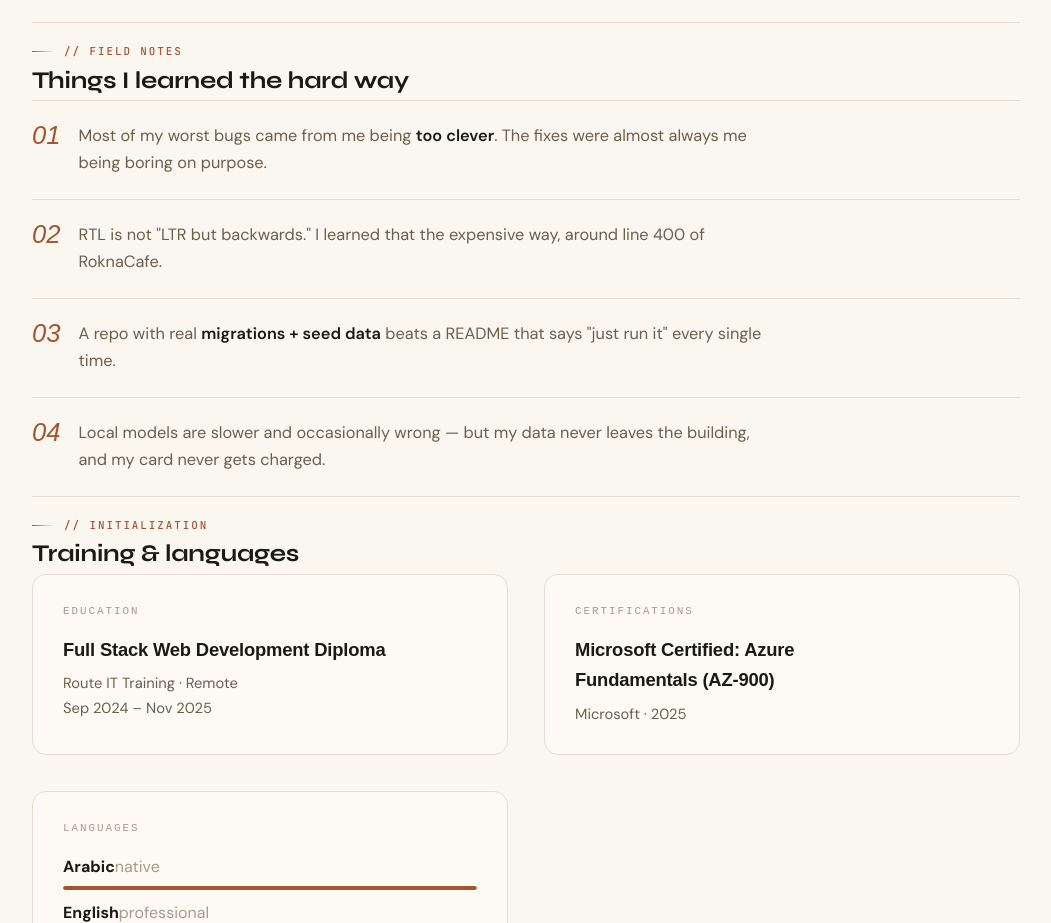
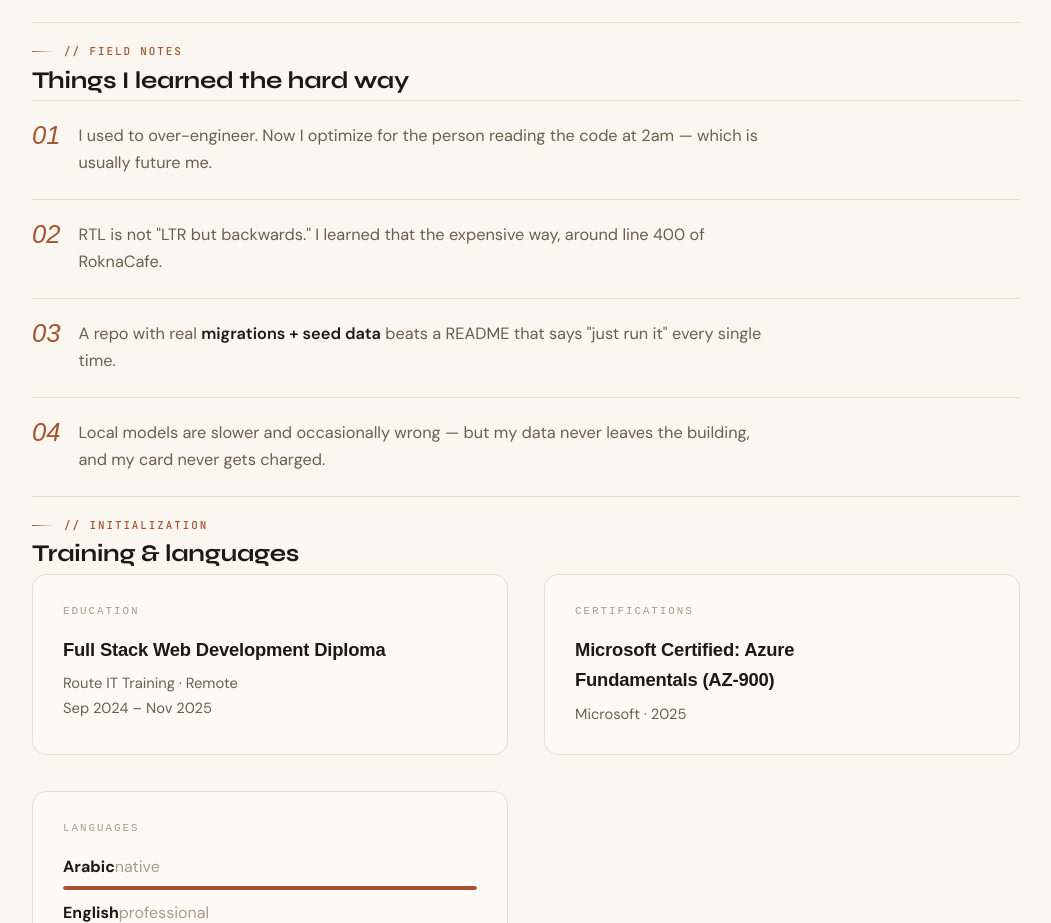
Before and after one commit to Mariomedhat899/Mario-s-Portfolio, an Angular app: page / in a window 1280 px wide. Shown: the part 4487-5410 px from the top of the page, without its empty margins (114-1165 px from the left). Built offline with nearby package versions, Linux system fonts and the light colour scheme.

Commit message:
Update notes text

```diff
--- a/src/app/components/notes/notes.component.html
+++ b/src/app/components/notes/notes.component.html
@@ -7,7 +7,7 @@
       </div>
     </div>
     <div class="notes reveal">
-      <div class="note"><div class="n">01</div><p>Most of my worst bugs came from me being <b>too clever</b>. The fixes were almost always me being boring on purpose.</p></div>
+      <div class="note"><div class="n">01</div><p>I used to over-engineer. Now I optimize for the person reading the code at 2am — which is usually future me.</p></div>
       <div class="note"><div class="n">02</div><p>RTL is not "LTR but backwards." I learned that the expensive way, around line 400 of RoknaCafe.</p></div>
       <div class="note"><div class="n">03</div><p>A repo with real <b>migrations + seed data</b> beats a README that says "just run it" every single time.</p></div>
       <div class="note"><div class="n">04</div><p>Local models are slower and occasionally wrong — but my data never leaves the building, and my card never gets charged.</p></div>
```
